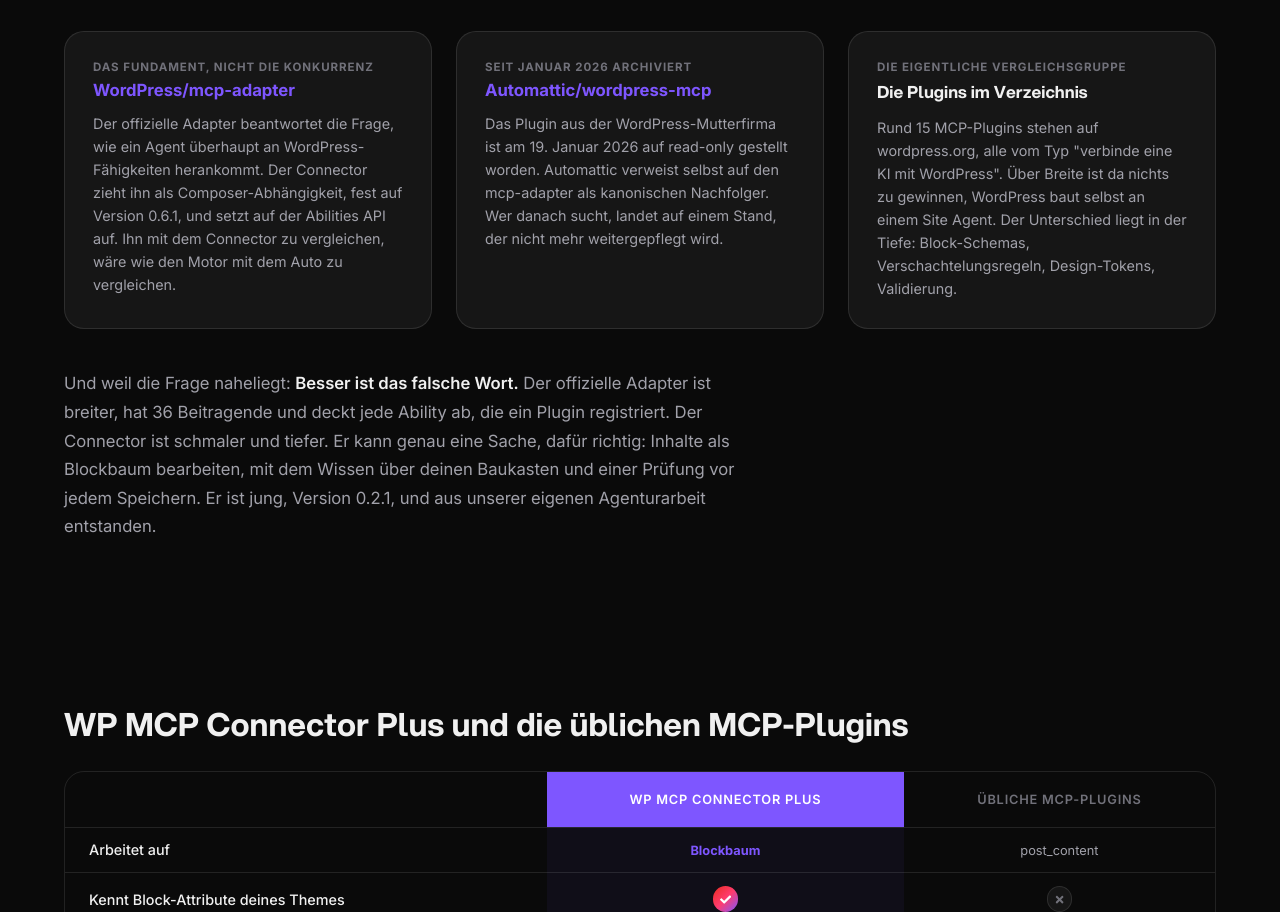
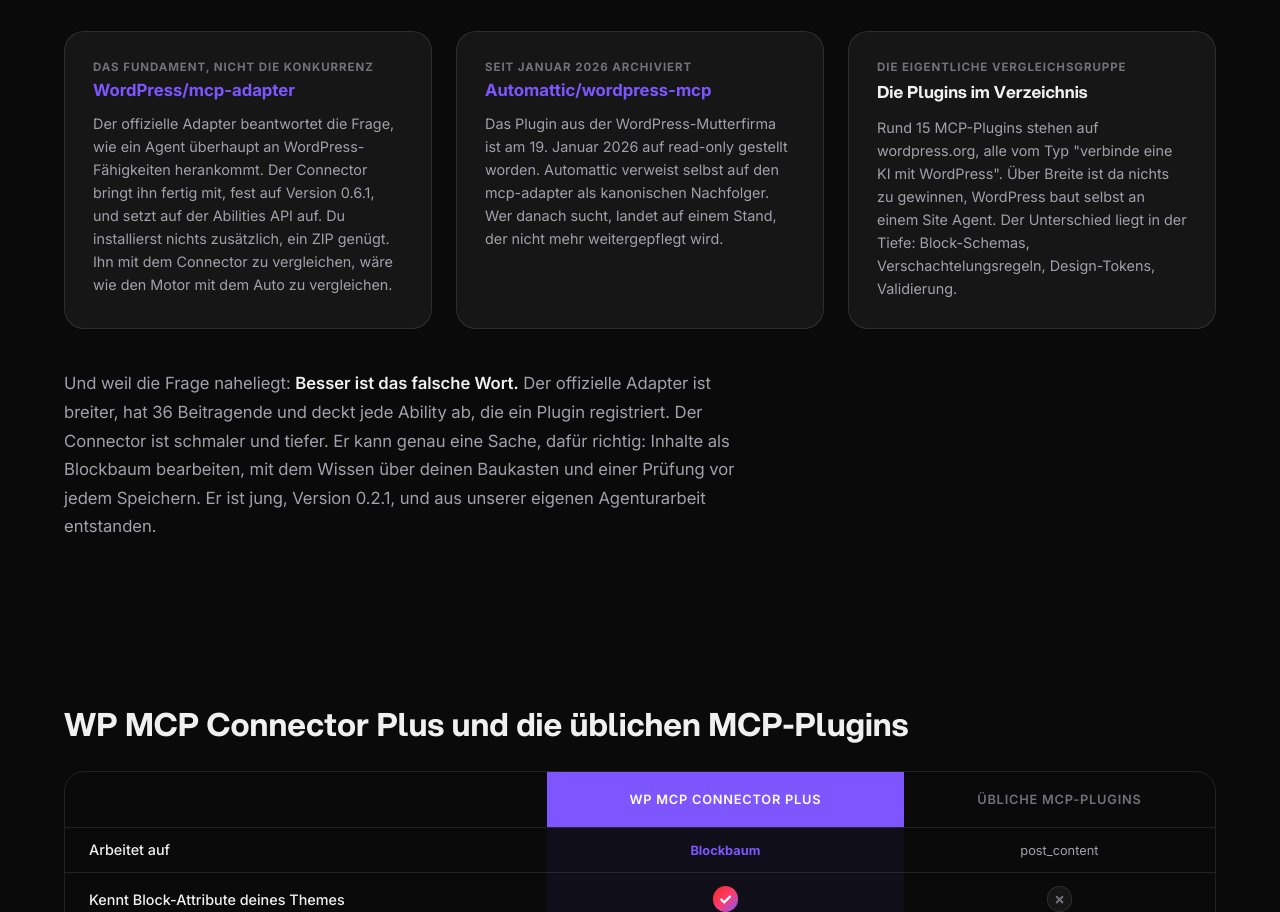
Before and after one commit to dennisbuchwald/dennisbuchwald-de, a Next.js app: page /apps/wp-mcp-connector in a window 1280 px wide. Shown: the part 2388-3300 px from the top of the page. Built offline with nearby package versions, Linux system fonts and the light colour scheme.

Commit message:
WP MCP Connector page: clarify that the adapter ships with the plugin

```diff
--- a/src/pages/apps/wp-mcp-connector.js
+++ b/src/pages/apps/wp-mcp-connector.js
@@ -68,7 +68,7 @@
 	{
 		name: "WordPress/mcp-adapter",
 		role: "Das Fundament, nicht die Konkurrenz",
-		desc: "Der offizielle Adapter beantwortet die Frage, wie ein Agent überhaupt an WordPress-Fähigkeiten herankommt. Der Connector zieht ihn als Composer-Abhängigkeit, fest auf Version 0.6.1, und setzt auf der Abilities API auf. Ihn mit dem Connector zu vergleichen, wäre wie den Motor mit dem Auto zu vergleichen.",
+		desc: "Der offizielle Adapter beantwortet die Frage, wie ein Agent überhaupt an WordPress-Fähigkeiten herankommt. Der Connector bringt ihn fertig mit, fest auf Version 0.6.1, und setzt auf der Abilities API auf. Du installierst nichts zusätzlich, ein ZIP genügt. Ihn mit dem Connector zu vergleichen, wäre wie den Motor mit dem Auto zu vergleichen.",
 		href: "https://github.com/WordPress/mcp-adapter",
 	},
 	{
@@ -109,7 +109,7 @@
 	},
 	{
 		q: "Ist das nicht dasselbe wie der offizielle mcp-adapter von WordPress?",
-		a: "Nein, der Connector baut darauf auf. Der mcp-adapter ist das offizielle WordPress-Paket, das Abilities als MCP-Werkzeuge nach aussen gibt. Er beantwortet die Frage, wie ein Agent an WordPress-Fähigkeiten herankommt. Er beantwortet nicht die Frage, was der Agent über deine Seite wissen muss, damit er sie nicht zerlegt. Genau diese Schicht liegt im Connector: acht Abilities rund um Blockkatalog, Blockbaum und Validierung. Wenn du nur Abilities aus deinen eigenen Plugins ansprechen willst, reicht der Adapter allein.",
+		a: "Nein, der Connector baut darauf auf. Der mcp-adapter ist das offizielle WordPress-Paket, das Abilities als MCP-Werkzeuge nach aussen gibt. Er beantwortet die Frage, wie ein Agent an WordPress-Fähigkeiten herankommt. Er beantwortet nicht die Frage, was der Agent über deine Seite wissen muss, damit er sie nicht zerlegt. Genau diese Schicht liegt im Connector: acht Abilities rund um Blockkatalog, Blockbaum und Validierung. Getrennt installieren musst du den Adapter nicht, er liegt im Plugin. Wenn du nur Abilities aus deinen eigenen Plugins ansprechen willst, reicht der Adapter allein.",
 	},
 	{
 		q: "Was ist mit dem MCP-Plugin von Automattic?",
```
